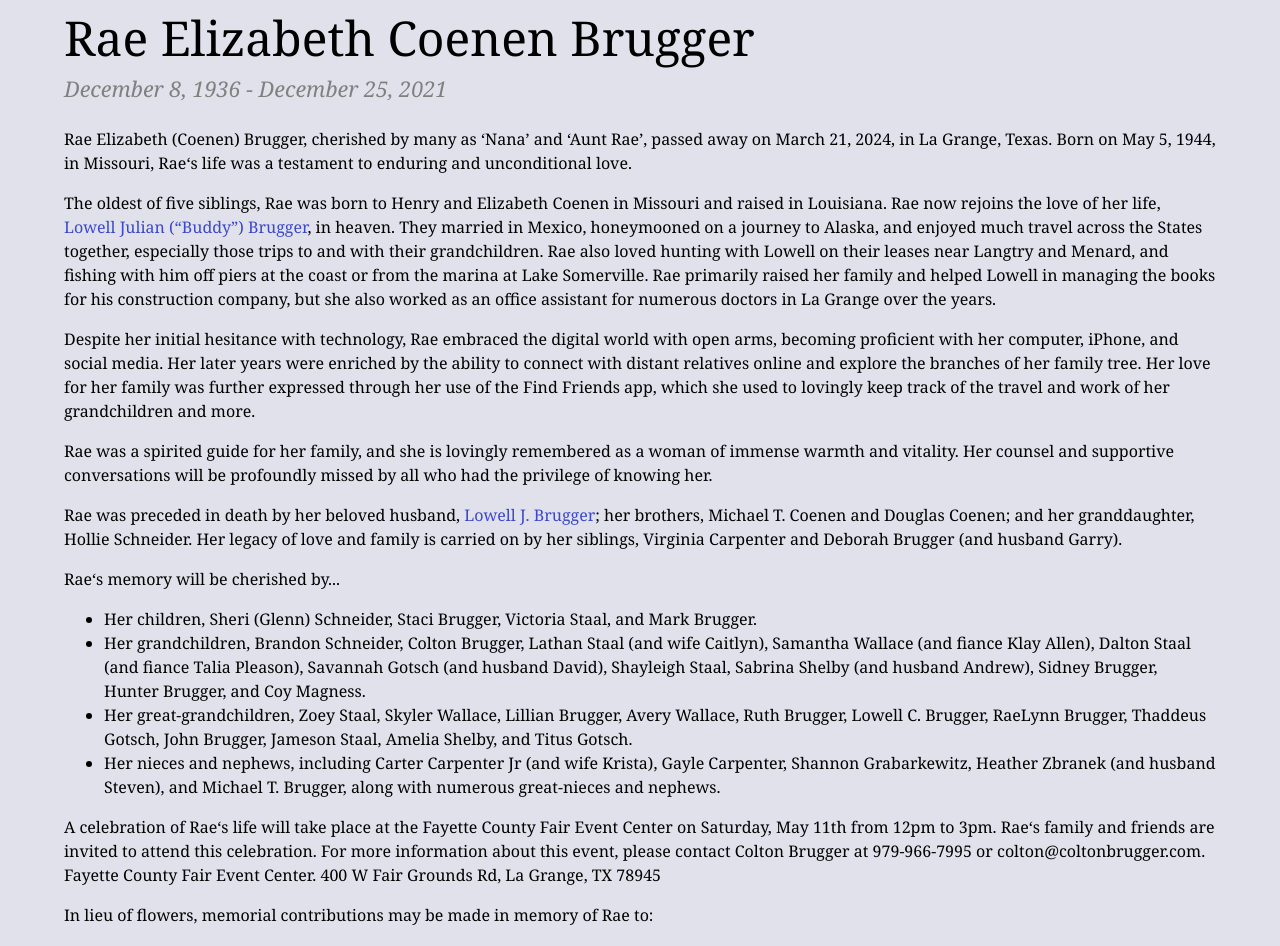
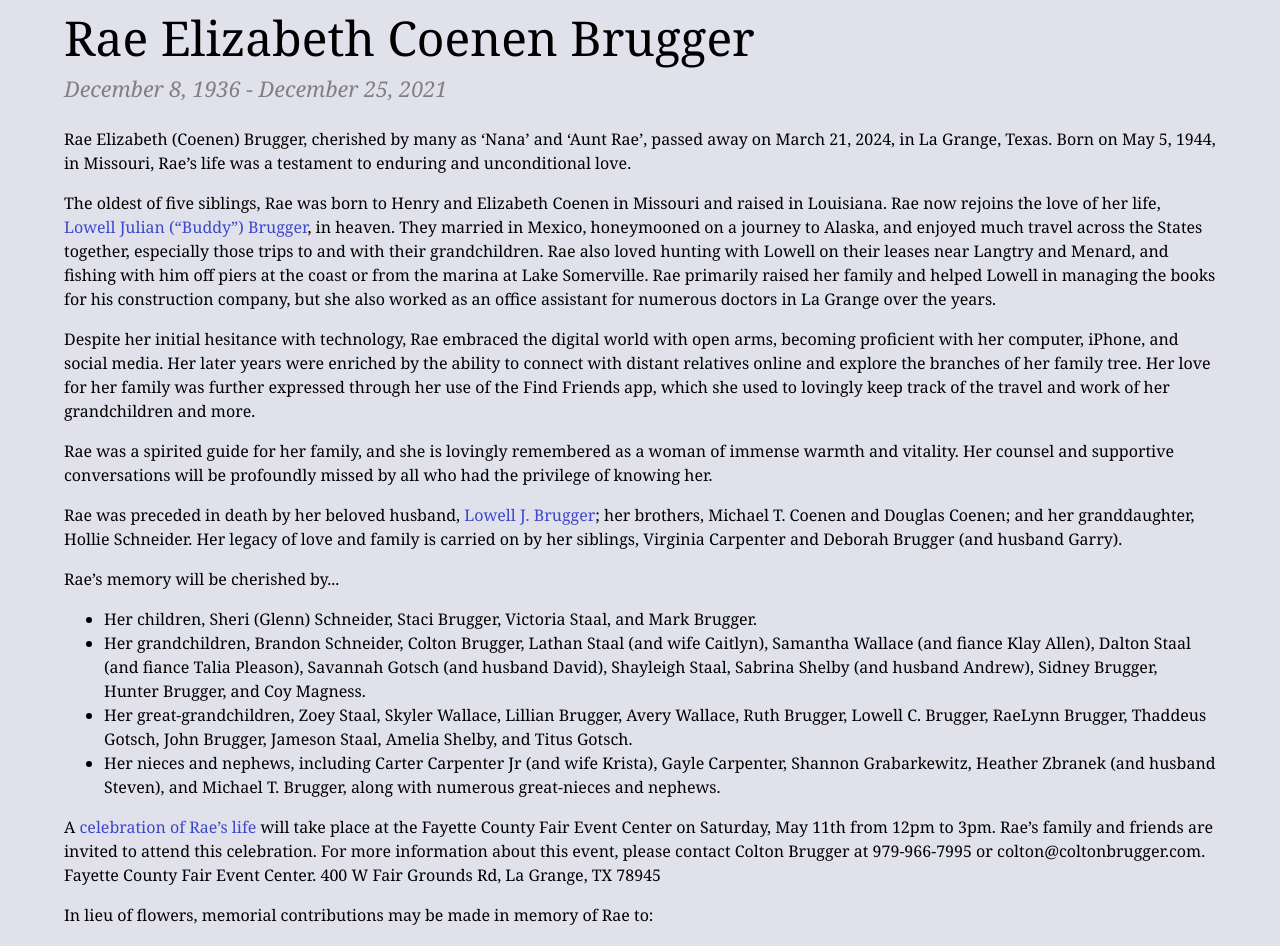
Before and after one commit to coltonbrugger/raebrugger, a Next.js app: page / in a window 1280 px wide. Shown: the part 1020-1966 px from the top of the page. Built offline with nearby package versions, Linux system fonts and the light colour scheme.

Commit message:
Minor updates 2

```diff
--- a/pages/index.js
+++ b/pages/index.js
@@ -61,12 +61,12 @@ export default function Home() {
             December 8, 1936 - December 25, 2021
           </p>
           <div>
-          <p>Rae Elizabeth (Coenen) Brugger, cherished by many as &lsquo;Nana&rsquo; and &lsquo;Aunt Rae&rsquo;, passed away on March 21, 2024, in La Grange, Texas. Born on May 5, 1944, in Missouri, Rae&lsquo;s life was a testament to enduring and unconditional love.</p>
+          <p>Rae Elizabeth (Coenen) Brugger, cherished by many as &lsquo;Nana&rsquo; and &lsquo;Aunt Rae&rsquo;, passed away on March 21, 2024, in La Grange, Texas. Born on May 5, 1944, in Missouri, Rae&rsquo;s life was a testament to enduring and unconditional love.</p>
           <p>The oldest of five siblings, Rae was born to Henry and Elizabeth Coenen in Missouri and raised in Louisiana. Rae now rejoins the love of her life, <a href="https://www.lowellbrugger.com/" title="Obituary for Lowell Julian Brugger" target="_blank" rel="noreferrer">Lowell Julian (&ldquo;Buddy&rdquo;) Brugger</a>, in heaven. They married in Mexico, honeymooned on a journey to Alaska, and enjoyed much travel across the States together, especially those trips to and with their grandchildren. Rae also loved hunting with Lowell on their leases near Langtry and Menard, and fishing with him off piers at the coast or from the marina at Lake Somerville. Rae primarily raised her family and helped Lowell in managing the books for his construction company, but she also worked as an office assistant for numerous doctors in La Grange over the years.</p>
           <p>Despite her initial hesitance with technology, Rae embraced the digital world with open arms, becoming proficient with her computer, iPhone, and social media. Her later years were enriched by the ability to connect with distant relatives online and explore the branches of her family tree. Her love for her family was further expressed through her use of the Find Friends app, which she used to lovingly keep track of the travel and work of her grandchildren and more.</p>
           <p>Rae was a spirited guide for her family, and she is lovingly remembered as a woman of immense warmth and vitality. Her counsel and supportive conversations will be profoundly missed by all who had the privilege of knowing her.</p>
           <p>Rae was preceded in death by her beloved husband, <a href="https://www.lowellbrugger.com/" title="Obituary for Lowell Julian Brugger" target="_blank" rel="noreferrer">Lowell J. Brugger</a>; her brothers, Michael T. Coenen and Douglas Coenen; and her granddaughter, Hollie Schneider. Her legacy of love and family is carried on by her siblings, Virginia Carpenter and Deborah Brugger (and husband Garry).</p>
-          <p>Rae&lsquo;s memory will be cherished by...</p>
+          <p>Rae&rsquo;s memory will be cherished by...</p>
           <ul>
             <li>Her children, Sheri (Glenn) Schneider, Staci Brugger, Victoria Staal, and Mark Brugger.</li>
             <li>Her grandchildren, Brandon Schneider, Colton Brugger, Lathan Staal (and wife Caitlyn), Samantha Wallace (and fiance Klay Allen), Dalton Staal (and fiance Talia Pleason), Savannah Gotsch (and husband David), Shayleigh Staal, Sabrina Shelby (and husband Andrew), Sidney Brugger, Hunter Brugger, and Coy Magness.</li>
@@ -74,9 +74,9 @@ export default function Home() {
             <li>Her nieces and nephews, including Carter Carpenter Jr (and wife Krista), Gayle Carpenter, Shannon Grabarkewitz, Heather Zbranek (and husband Steven), and Michael T. Brugger, along with numerous great-nieces and nephews.</li>
           </ul>
             <p>
-              A celebration of Rae&lsquo;s life will take place at the Fayette
+              A <a href="https://www.facebook.com/events/1342932026402104/" title="Celebration of life for Rae Elizabeth Coenen Brugger">celebration of Rae&rsquo;s life</a> will take place at the Fayette
               County Fair Event Center on Saturday, May 11th from 12pm to
-              3pm. Rae&lsquo;s family and friends are invited to attend this
+              3pm. Rae&rsquo;s family and friends are invited to attend this
               celebration. For more information about this event, please contact
               Colton Brugger at 979-966-7995 or colton@coltonbrugger.com.
               Fayette County Fair Event Center. 400 W Fair Grounds Rd, La
```
